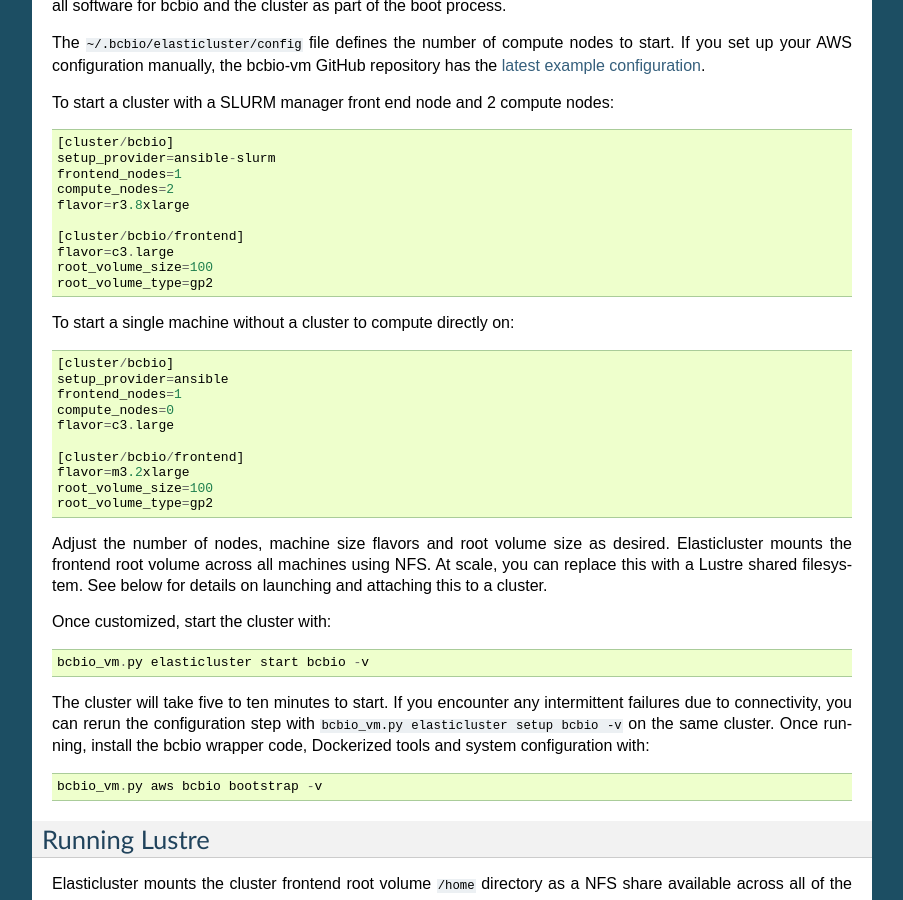
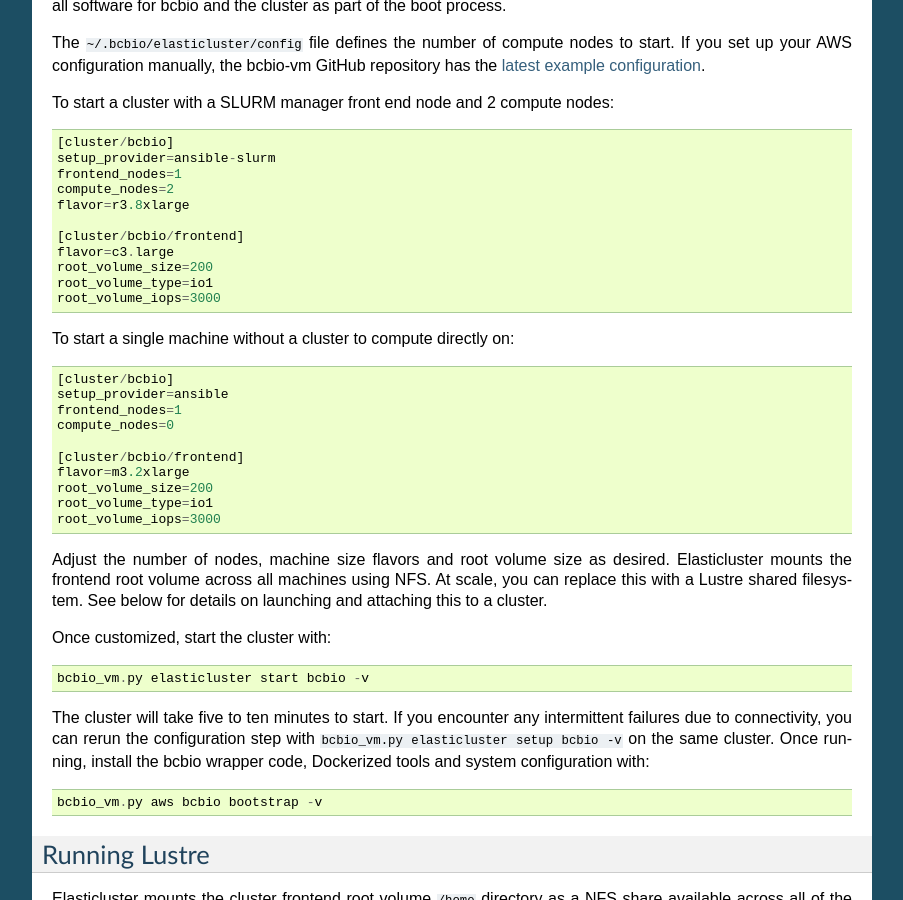
Before and after one commit to bcbio/bcbio-nextgen, a Sphinx documentation site: the page built from docs/contents/cloud.rst, in a window 1280 px wide and 900 px high, scrolled down 1898 px. Shown: the whole window, without its empty margins (198-1101 px from the left). Built offline with Sphinx 7.4.7, drawn with Linux system fonts in a browser that asks for light colours.

Commit message:
Provide better defaults for single machine starting docs on AWS

```diff
--- a/docs/contents/cloud.rst
+++ b/docs/contents/cloud.rst
@@ -138,8 +138,9 @@
 
     [cluster/bcbio/frontend]
     flavor=c3.large
-    root_volume_size=100
-    root_volume_type=gp2
+    root_volume_size=200
+    root_volume_type=io1
+    root_volume_iops=3000
 
 To start a single machine without a cluster to compute directly on::
 
@@ -147,12 +148,12 @@
     setup_provider=ansible
     frontend_nodes=1
     compute_nodes=0
-    flavor=c3.large
 
     [cluster/bcbio/frontend]
     flavor=m3.2xlarge
-    root_volume_size=100
-    root_volume_type=gp2
+    root_volume_size=200
+    root_volume_type=io1
+    root_volume_iops=3000
 
 Adjust the number of nodes, machine size flavors and root volume size as
 desired. Elasticluster mounts the frontend root volume across all machines using
```
